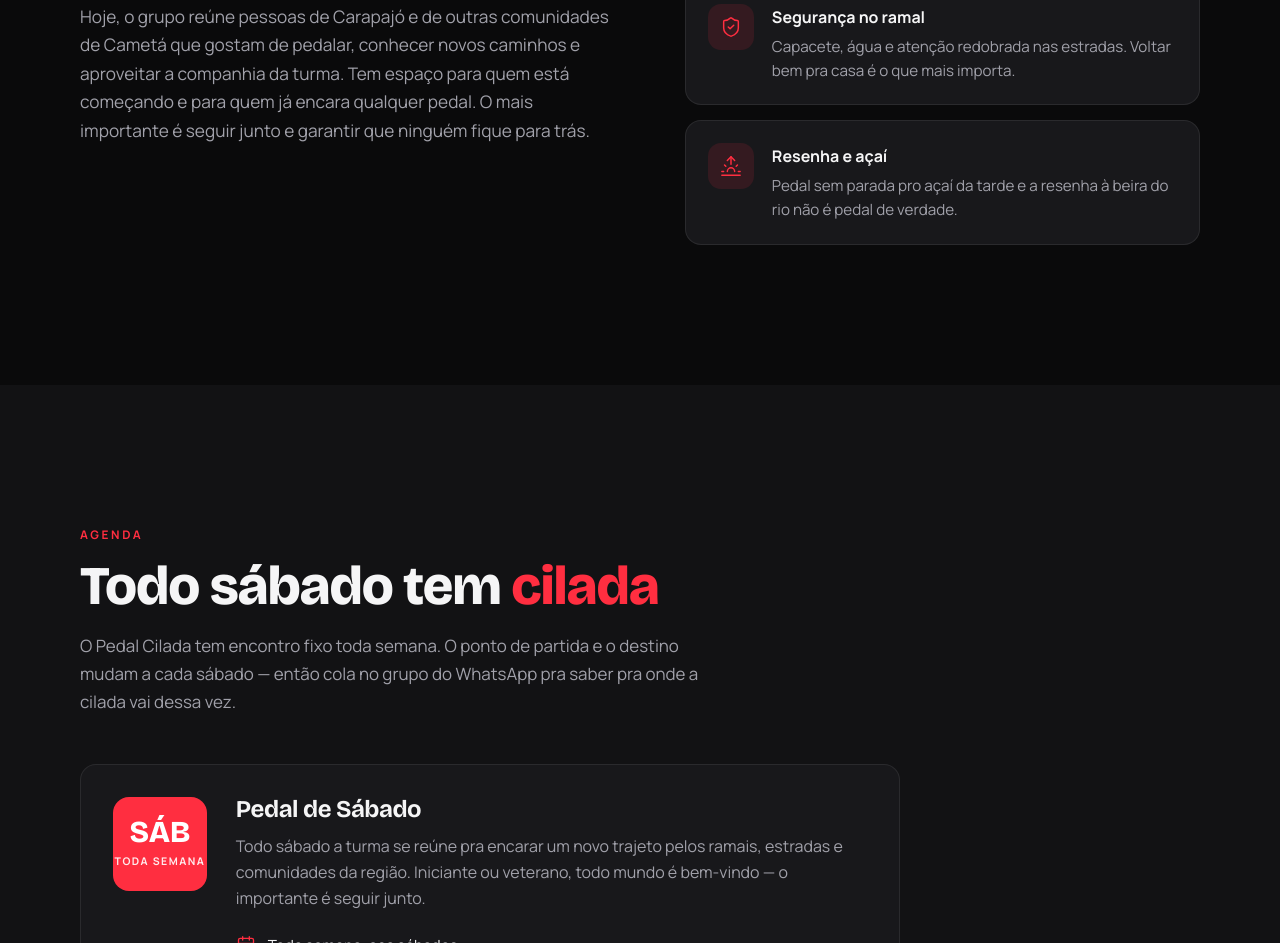
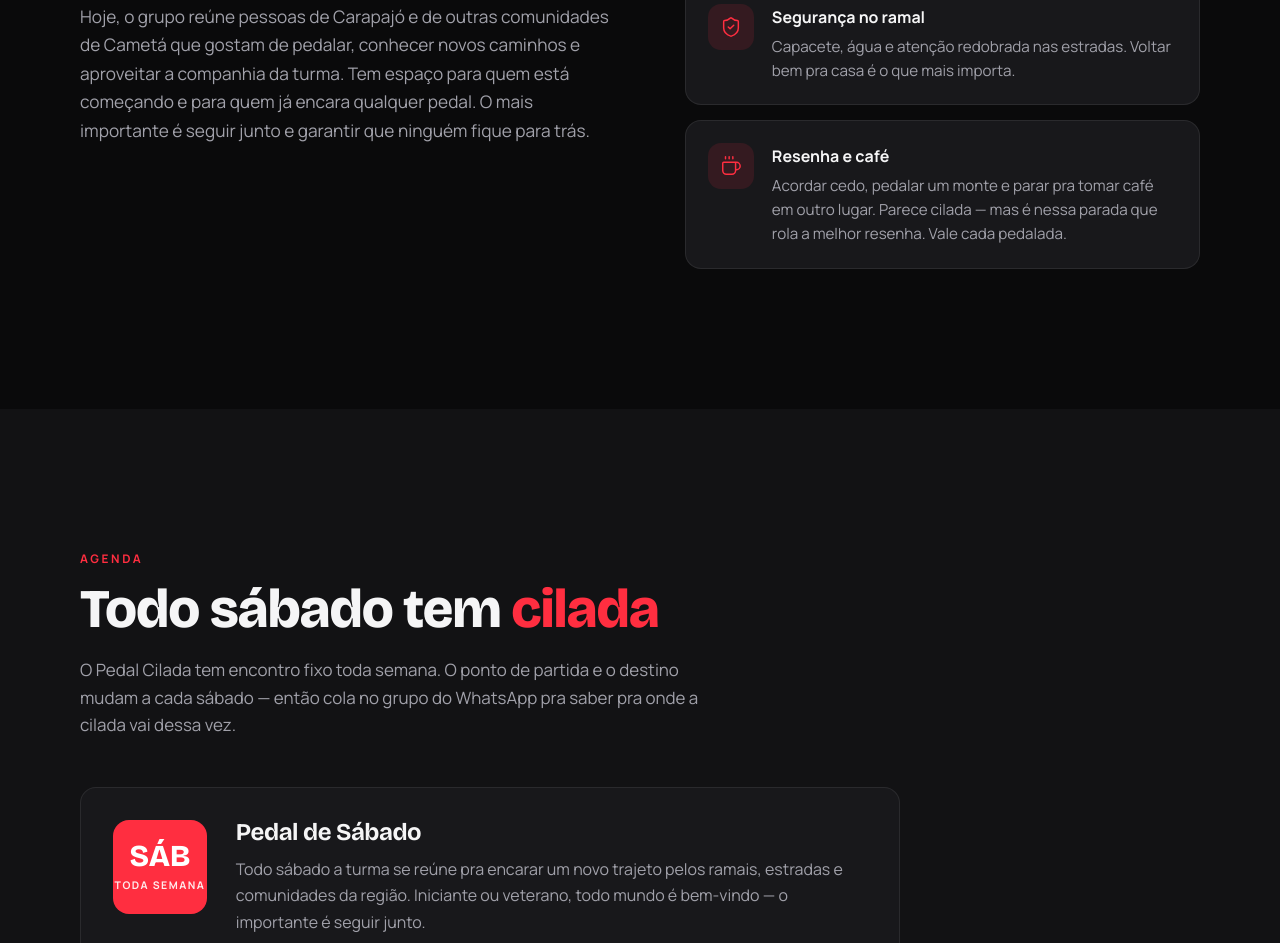
Before and after one commit to pedalciladacameta/central-cilada, a plain HTML site: page index.html in a window 1280 px wide. Shown: the part 1414-2357 px from the top of the page. Drawn offline with nearby package versions, Linux system fonts and the light colour scheme.

Commit message:
Ajusta valor "Resenha e cafe" com tom bem-humorado e icone de cafe
Troca "Resenha e acai" por "Resenha e cafe" com a piada do grupo
(acordar cedo e pedalar longe so pra tomar cafe) e icone de xicara.

Co-Authored-By: Claude Fable 5 <noreply@anthropic.com>

```diff
--- a/index.html
+++ b/index.html
@@ -87,9 +87,9 @@
           </li>
           <li class="reveal-up">
             <span class="value-ic" aria-hidden="true">
-              <svg viewBox="0 0 24 24" fill="none" stroke="currentColor" stroke-width="1.6" stroke-linecap="round" stroke-linejoin="round"><path d="M12 2v8"/><path d="m4.93 10.93 1.41 1.41"/><path d="M2 18h2"/><path d="M20 18h2"/><path d="m19.07 10.93-1.41 1.41"/><path d="M22 22H2"/><path d="m8 6 4-4 4 4"/><path d="M16 18a4 4 0 0 0-8 0"/></svg>
+              <svg viewBox="0 0 24 24" fill="none" stroke="currentColor" stroke-width="1.6" stroke-linecap="round" stroke-linejoin="round"><path d="M10 2v2"/><path d="M14 2v2"/><path d="M16 8a1 1 0 0 1 1 1v8a4 4 0 0 1-4 4H7a4 4 0 0 1-4-4V9a1 1 0 0 1 1-1h14a4 4 0 0 1 0 8h-1"/><path d="M6 2v2"/></svg>
             </span>
-            <div><strong>Resenha e açaí</strong><p>Pedal sem parada pro açaí da tarde e a resenha à beira do rio não é pedal de verdade.</p></div>
+            <div><strong>Resenha e café</strong><p>Acordar cedo, pedalar um monte e parar pra tomar café em outro lugar. Parece cilada — mas é nessa parada que rola a melhor resenha. Vale cada pedalada.</p></div>
           </li>
         </ul>
       </div>
```
